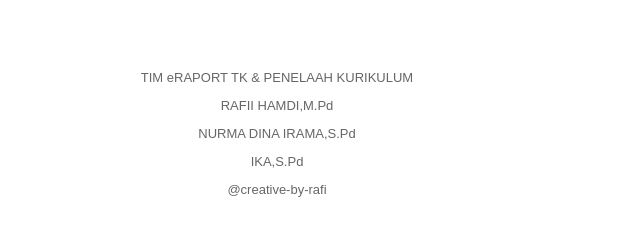
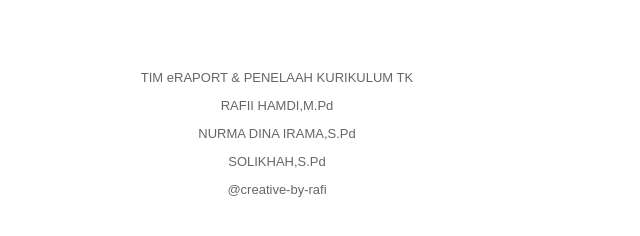
Before and after one commit to musikaipunyaku-cell/ujicobauntuktk, a plain HTML site: page index.html in a window 1280 px wide. Shown: the part 410-646 px from the top of the page, 363-1003 px from the left. Drawn offline with nearby package versions, Linux system fonts and the light colour scheme.

Commit message:
Update index.html

```diff
--- a/index.html
+++ b/index.html
@@ -441,10 +441,10 @@ table tr {
           <span>⚙️</span>Pengaturan Sekolah
         </div>
       </div>
-      <p class="muted" style="margin-top:10px">TIM eRAPORT TK & PENELAAH KURIKULUM</p>
+      <p class="muted" style="margin-top:10px">TIM eRAPORT & PENELAAH KURIKULUM TK</p>
       <p class="muted" style="margin-top:10px">RAFII HAMDI,M.Pd</p>
       <p class="muted" style="margin-top:10px">NURMA DINA IRAMA,S.Pd</p>
-      <p class="muted" style="margin-top:10px">IKA,S.Pd</p>
+      <p class="muted" style="margin-top:10px">SOLIKHAH,S.Pd</p>
       <p class="muted" style="margin-top:10px">@creative-by-rafi</p>
     </section>
 
```
